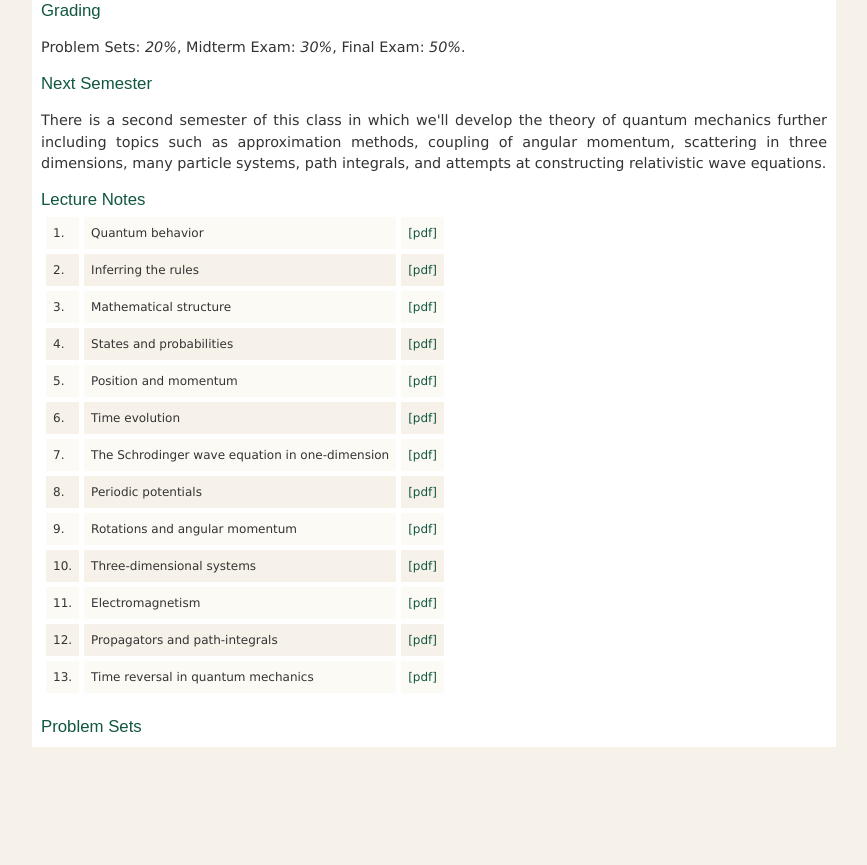
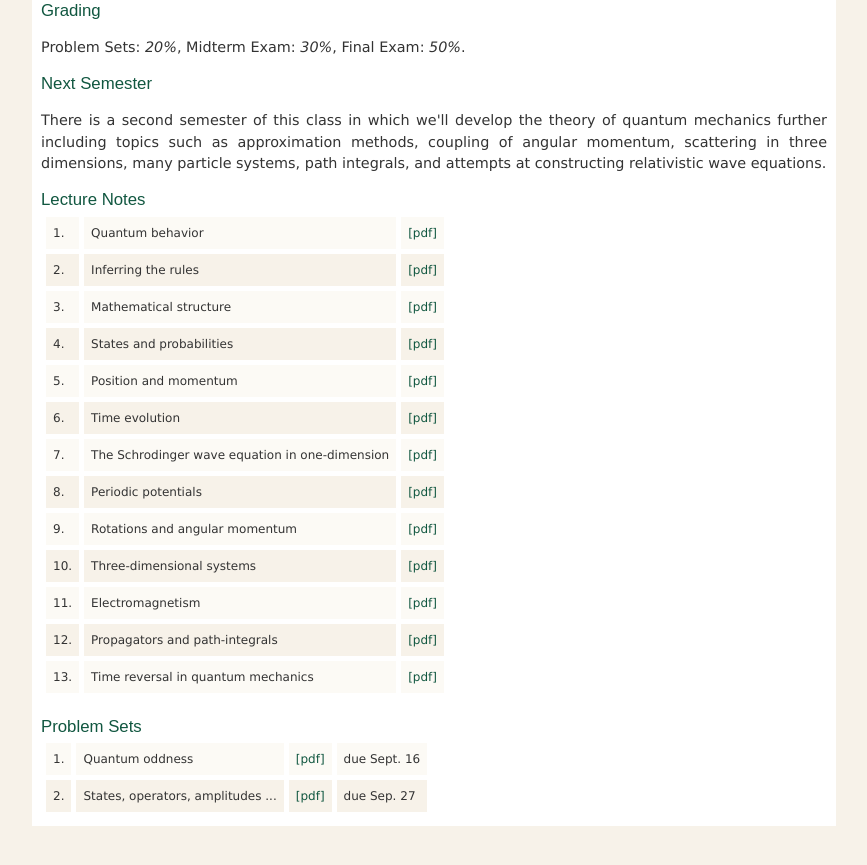
Before and after one commit to jozefdudek/personal_website, a Jekyll site: the page built from Phys621.html, in a window 1280 px wide and 900 px high, scrolled down 2255 px. Shown: the top 865 px of the window, without its empty margins (192-1059 px from the left). Built offline with Jekyll 4.4.1, drawn with Linux system fonts in a browser that asks for light colours; before the commit the page ends 3076 px from its top, so only the background shows below that.

Commit message:
homework

```diff
--- a/Phys621.html
+++ b/Phys621.html
@@ -238,25 +238,26 @@ at constructing relativistic wave equations. </p>
 
 <table class="highlights">
 
-  <!--
+
     <tr class="highlights">
       <td class="highlights"> 1. </td>
       <td class="highlights">Quantum oddness</td>
       <td class="highlights">
-        <a href="https://wm1693.box.com/s/cczniht2w2yfz4bxi8jum2hk4xenxnjj">[pdf]</a>
+        <a href="https://wm1693.box.com/s/9xcufllzme04j1tmp4ycrdbn4i5l1sjc">[pdf]</a>
       </td>
-      <td class="highlights">due Sept. 17</td>
+      <td class="highlights">due Sept. 16</td>
     </tr>
 
     <tr class="highlights">
       <td class="highlights"> 2. </td>
       <td class="highlights">States, operators, amplitudes ...</td>
       <td class="highlights">
-        <a href="https://wm1693.box.com/s/4la0b0fd88g1kelva63rnrhwyjggsb51">[pdf]</a>
+        <a href="https://wm1693.box.com/s/94g6vubxy5qwd2qtzbakav5szo9m6fg8">[pdf]</a>
       </td>
-      <td class="highlights">due Oct. 1</td>
+      <td class="highlights">due Sep. 27</td>
     </tr>
 
+   <!--
     <tr class="highlights">
       <td class="highlights"> 3. </td>
       <td class="highlights">Time evolution </td>
```
